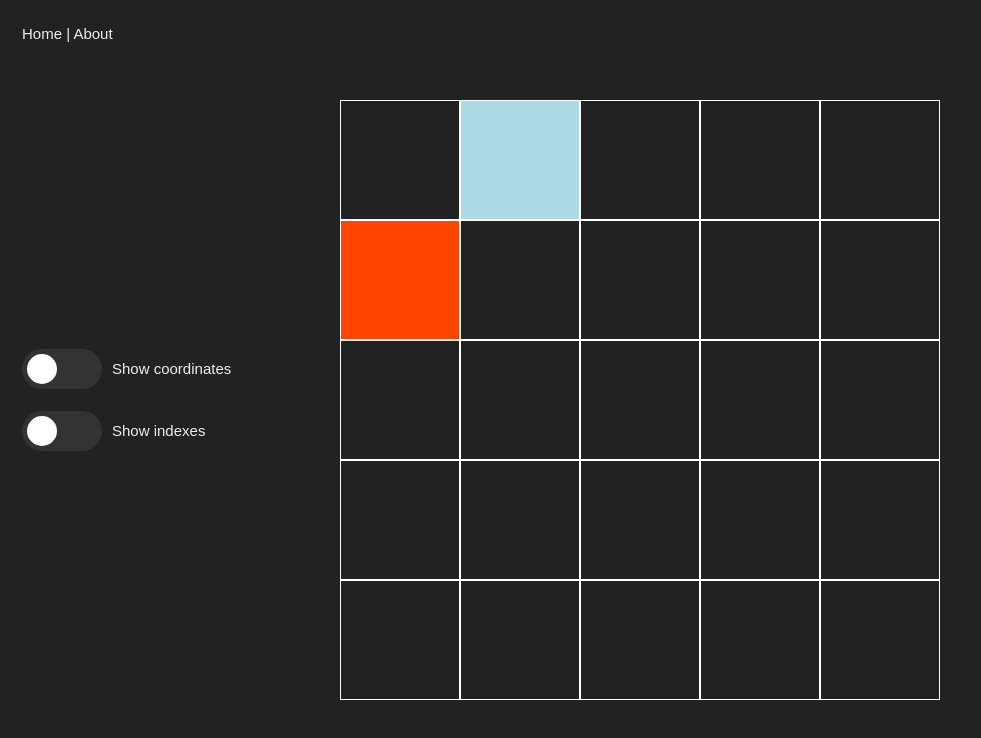
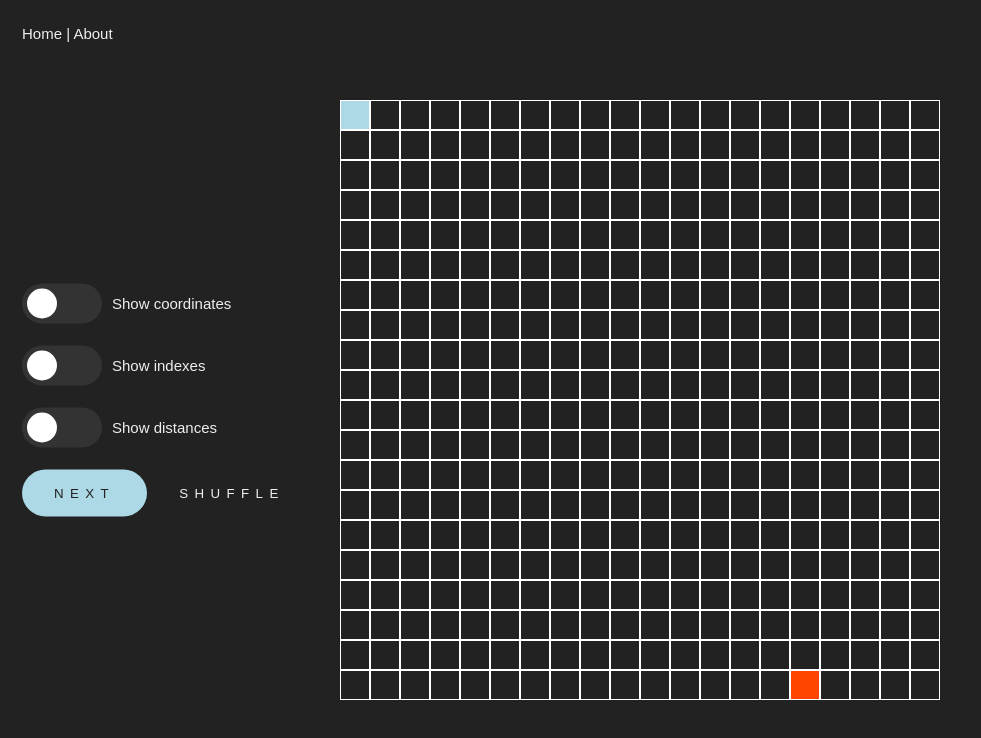
Before and after one commit to NicoloCavalli95horses/a-pathfinder, a Vue app: page / in a window 1280 px wide. Shown: the top 738 px of the page, without its empty margins (0-981 px from the left). Built offline with nearby package versions, Linux system fonts and the light colour scheme.

Commit message:
implemented a star algo

```diff
--- a/src/assets/main.css
+++ b/src/assets/main.css
@@ -12,3 +12,9 @@
 .r-22 {
   margin-right: 22px;
 }
+
+.disabled {
+  opacity: 0.5;
+  touch-action: none;
+  pointer-events: none;
+}
--- a/src/components/Board.vue
+++ b/src/components/Board.vue
@@ -2,23 +2,28 @@
   <div class="wrapper">
     <template v-for="(n,i) in size" :key="n">
       <div
-        :ref="el => cells_ref[i.toString() + j.toString()] = el"
+        :ref="el => cells_ref[i*size + j] = el"
         v-for="(m, j) in size"
         :key="m"
         class="cell"
         :class="{
-          'start' : start_cell == i.toString() + j.toString(),
-          'end' : end_cell == i.toString() + j.toString()
-          }"
+          'start' : start_index == i*size + j,
+          'end' : end_index == i*size + j,
+          'active' : indexes.includes(i*size + j)
+        }"
       >
-      <div v-if="Object.keys(cells_rect).length && show_coordinates" class="info">
-        <span>x:{{ cells_rect[i.toString() + j.toString()].x / 10 }}</span>
-        <span>y:{{ cells_rect[i.toString() + j.toString()].y / 10 }}</span>
-      </div>
-      <div v-if="show_indexes" class="info">
-        <span>{{ i }}</span>
-        <span>{{ j }}</span>
-      </div>
+        <div v-if="Object.keys(cells_rect).length && show_coordinates" class="info">
+          <span>x:{{ cells_rect[i*size + j].x / 10 }}</span>
+          <span>y:{{ cells_rect[i*size + j].y / 10 }}</span>
+        </div>
+        <div v-if="show_indexes" class="info">
+          <span>{{ i*size + j }}</span>
+        </div>
+        <div v-if="show_distances" class="info">
+          <span>f: {{distances[i*size+j].f.toFixed(2)}}</span>
+          <span>g: {{distances[i*size+j].g.toFixed(2)}}</span>
+          <span>h: {{distances[i*size+j].h.toFixed(2)}}</span>
+        </div>
       </div>
     </template>
   </div>
@@ -31,8 +36,10 @@
 import {
   ref,
   reactive,
+  computed,
   nextTick,
   onMounted,
+  watch,
 } from "vue";
 
 //===========================
@@ -42,16 +49,114 @@ const props = defineProps({
   size: Number,
   show_coordinates: Boolean,
   show_indexes: Boolean,
+  show_distances: Boolean,
+  next: Number,
+  shuffle: Number,
 })
+
+const emit = defineEmits(['solved']);
 
 //===========================
 // Consts
 //===========================
-const cells_ref  = reactive({});
-const cells_rect = reactive({});
+const cells_ref    = reactive({});
+const cells_rect   = reactive({});
+const start_index  = ref( 0 );
+const end_index    = ref( randomInt(1, props.size * props.size) );
+const active_index = ref( start_index.value );
+const indexes      = ref( [] );
 
-const start_cell = ref('01');
-const end_cell = ref('10');
+const distances = computed(() => {
+ const obj = {}
+ if ( !Object.keys(cells_rect).length ) { return obj; }
+ for ( const [key, cell] of Object.entries(cells_rect) ) {
+  const g = getG( cell );
+  const h = getH( cell );
+  const f = g + h;
+   obj[key] = { ...cell, g, h, f, index: key }
+ }
+ return obj;
+});
+
+const neighbors = computed( () => {
+  const obj = {
+    top_left: getTopBottom({left:true,top:true}),
+    top: getTopBottom({top:true}),
+    top_right: getTopBottom({right:true, top:true}),
+    left: getCenter({left:true}),
+    right: getCenter({right:true}),
+    bottom_left: getTopBottom({left:true, bottom:true}),
+    bottom: getTopBottom({bottom:true}),
+    bottom_right: getTopBottom({right:true, bottom:true})
+  };
+  return obj;
+});
+
+
+//===========================
+// Functions
+//===========================
+function getG( cell ) {
+  return getDistance({ start: cells_rect[start_index.value], end: cell });
+}
+
+function getH( cell ) {
+  return getDistance({ start: cell, end: cells_rect[end_index.value] })
+}
+
+function getDistance({start, end}) {
+  return Math.sqrt(Math.pow((end.x - start.x), 2) + Math.pow((end.y - start.y), 2));
+}
+
+function getTopBottom({ left, right, top, bottom } = false) {
+  const acc = left ? -1 : right ? 1 : 0;
+  const dir = top ? -1 : bottom ? 1 : 0;
+  const i = active_index.value + acc + (props.size * dir);
+  return i >= 0 && i <= Object.keys(distances.value).length ? distances.value[ i ] : null;
+}
+
+function getCenter({left, right} = false) {
+  const acc = left ? -1 : right ? 1 : 0;
+  const i = active_index.value + acc;
+  return i >= 0 && i <= Object.keys(distances.value).length ? distances.value[ i ] : null;
+}
+
+function getIndex() {
+  let min = 9999;
+  let best_index = null;
+  for ( const n of Object.values(neighbors.value) ) {
+    if ( n?.f < min &&
+         !indexes.value.includes(parseInt(n?.index)) &&
+         n?.index != start_index.value &&
+         n?.index != active_index.value
+      ) {
+      min = n.f;
+      best_index = parseInt(n.index);
+    }
+  }
+  indexes.value.push( best_index );
+  active_index.value = best_index;
+  if ( active_index.value == end_index.value ) {
+    emit('solved', indexes.value);
+  }
+};
+
+function randomInt(min, max) {
+  return Math.floor(Math.random() * (max - min)) + min;
+}
+
+//===========================
+// Watcher
+//===========================
+watch( () => props.next, () => {
+  getIndex();
+});
+
+watch( () => props.shuffle, () => {
+  end_index.value = randomInt(1, props.size * props.size);
+  indexes.value = [];
+  active_index.value = start_index.value;
+})
 
 //===========================
 // Life cycle
@@ -59,9 +164,13 @@ const end_cell = ref('10');
 onMounted(() => {
   nextTick(() => {
     for ( const [i, cell] of Object.entries( cells_ref ) ) {
-      cells_rect[i] = cell.getBoundingClientRect();
+      const rect = cell.getBoundingClientRect();
+      cells_rect[i] = {
+        x: rect.x,
+        y: rect.y,
+      }
     }
-  })
+  });
 })
 
 </script>
@@ -84,6 +193,9 @@ onMounted(() => {
     &.end {
       background-color: var(--color-secondary);
     }
+    &.active {
+      background-color: var(--color-primary);
+    }
     .info {
       display: grid;
       place-content: center;
--- /dev/null
+++ b/src/components/Btn.vue
@@ -0,0 +1,49 @@
+<template>
+  <button :class="{ 'disabled': disabled, 'active': def }"> {{ text }} </button>
+</template>
+
+<script setup>
+// ==============================
+// Props
+// ==============================
+defineProps({
+  text: String,
+  def: Boolean,
+  disabled: Boolean,
+})
+
+</script>
+
+<style lang="scss" scoped>
+button {
+  width: max-content;
+  text-decoration: none;
+  border: none;
+  padding: 1rem 2rem;
+  border-radius: 25px;
+  letter-spacing: 0.4rem;
+  cursor: pointer;
+  transition-duration: 400ms;
+  background-color: transparent;
+  text-transform: uppercase;
+  user-select: none;
+  color: #eee;
+
+  &:hover {
+    transition-duration: 400ms;
+    filter: brightness(150%);
+  }
+  &.disabled {
+    opacity: 0.5;
+    touch-action: none;
+    pointer-events: none;
+    &:hover {
+      filter: none;
+    }
+  }
+  &.active {
+    background-color: var(--color-primary);
+    color: #222;
+  }
+}
+</style>
--- a/src/components/Toggle.vue
+++ b/src/components/Toggle.vue
@@ -1,6 +1,6 @@
 <template>
-  <div class="wrapper">
-    <div class="dot-box" @click="() => { active = !active; emit('update') }">
+  <div class="wrapper" :class="{ 'disabled' : disabled }">
+    <div class="dot-box" @click="onClick">
       <div class="dot" :class="{ 'active' : active }" :style="{ 'left' : active ? '50%' : '0%' }"></div>
     </div>
       <slot />
@@ -9,23 +9,23 @@
 
 <script setup>
 //===========================
-// Imports
+// Props
 //===========================
-import { ref } from "vue";
+const props = defineProps({
+  active: Boolean,
+  disabled: Boolean,
+});
+
+const emit = defineEmits(['update:active', 'click']);
 
 //===========================
-// Props
+// Functions
 //===========================
-const emit = defineEmits(['update']);
+function onClick(){
+  emit('update:active', props.active ? false : true);
+  emit('click');
+}
 
-//===========================
-// Consts
-//===========================
-const active = ref( false );
-
-//===========================
-// Life cycle
-//===========================
 </script>
 
 <style lang="scss" scoped>
--- a/src/views/HomeView.vue
+++ b/src/views/HomeView.vue
@@ -1,19 +1,29 @@
 
 <template>
   <aside>
-    <Toggle @update="show.coordinates = !show.coordinates">
+    <Toggle v-model:active="show.coordinates" @click="setToggles('coordinates')">
       {{show.coordinates ? 'Hide coordinates' : 'Show coordinates'}}
     </Toggle>
-    <Toggle class="t-22" @update="show.indexes = !show.indexes">
+    <Toggle class="t-22" v-model:active="show.indexes" @click="setToggles('indexes')">
       {{show.indexes ? 'Hide indexes' : 'Show indexes'}}
     </Toggle>
+    <Toggle class="t-22" v-model:active="show.distances" @click="setToggles('distances')">
+      {{show.indexes ? 'Hide distances' : 'Show distances'}}
+    </Toggle>
+    <Btn class="t-22" :def="true" text="next" :disabled="solved" @click="next++" />
+    <Btn class="t-22" text="shuffle" @click="() => { shuffle++; solved = false; }" />
   </aside>
   <div class="chessboard-wrapper">
     <Board
-     :size="5"
+     :next="next"
+     :size="size"
+     :shuffle="shuffle"
      :show_coordinates="show.coordinates"
      :show_indexes="show.indexes"
+     :show_distances="show.distances"
+     @solved="(idx) => { indexes = idx; solved = true }"
     />
+    <div v-if="solved" class="t-22">Indexes: {{ indexes }}</div>
   </div>
 </template>
 
@@ -21,19 +31,42 @@
 //===========================
 // Imports
 //===========================
+import {
+  ref,
+  reactive,
+} from 'vue';
+
+import Btn    from '../components/Btn.vue';
+import Board  from '../components/Board.vue';
 import Toggle from '../components/Toggle.vue';
-import Board from '../components/Board.vue';
 
-import { reactive } from 'vue';
 
 //===========================
 // Consts
 //===========================
+const next     = ref( 0 );
+const shuffle  = ref( 0 );
+const size     = ref( 20 );
+const indexes  = ref( [] );
+const solved   = ref( false );
+
 const show = reactive({
-  indexes: false,
+  indexes:     false,
+  distances:   false,
   coordinates: false,
 });
 
+
+//===========================
+// Functions
+//===========================
+function setToggles( value ) {
+  for ( const key in show ) {
+    if ( key != value ) {
+      show[key] = false;
+    }
+  }
+}
 
 </script>
 
```
